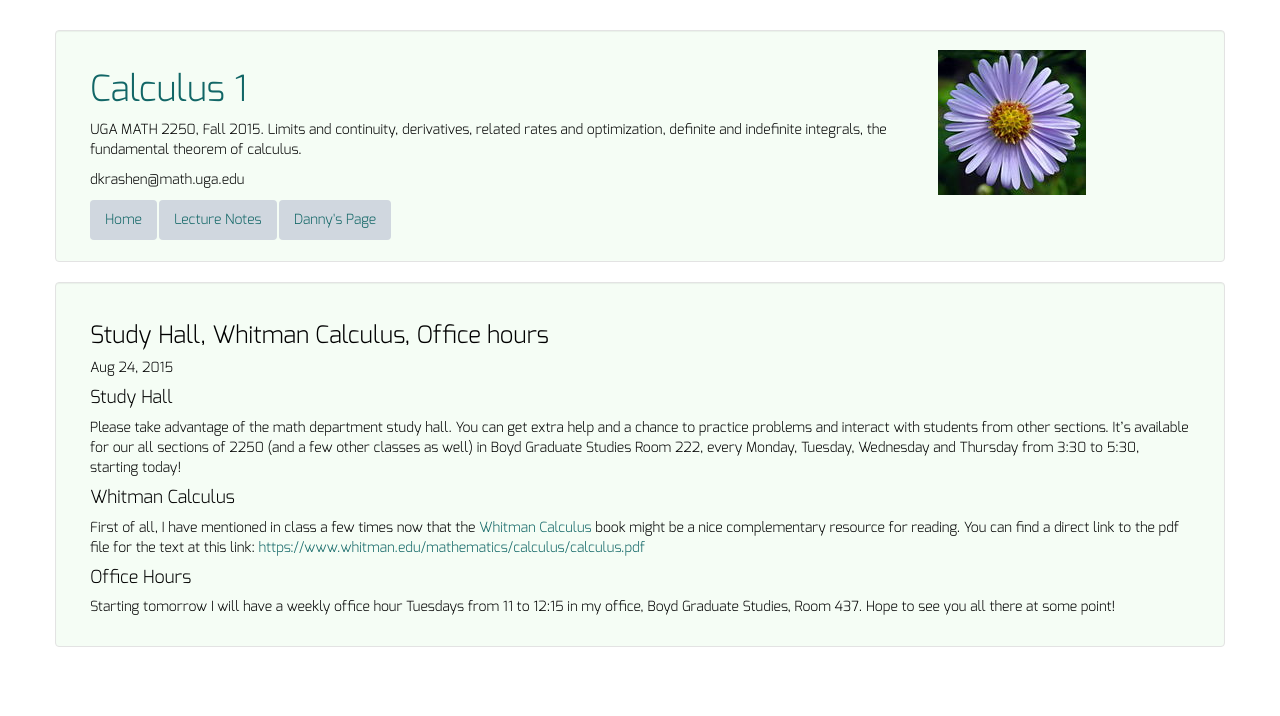
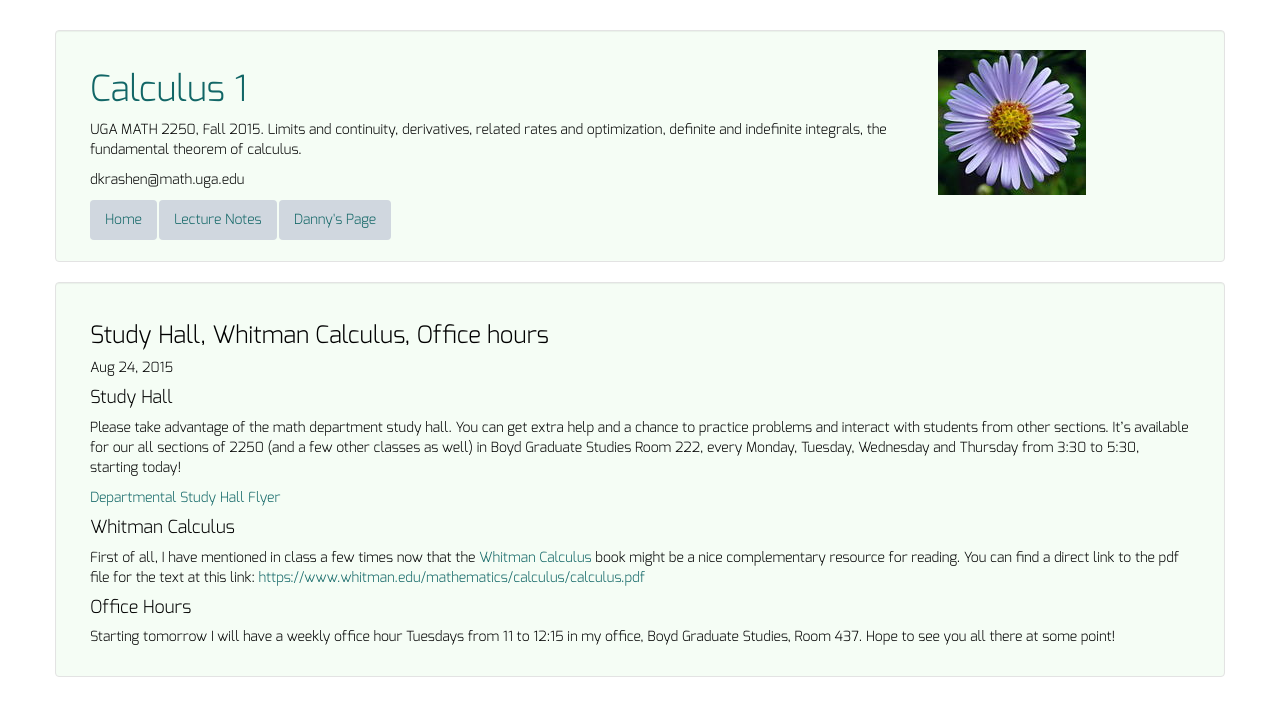
Before and after one commit to dkrashen/calc1, a Jekyll site: the page built from _posts/2015-08-24-study-hall-etc.md, in a window 1280 px wide. Shown: the top 716 px of the page. Built offline with Jekyll 4.4.1, drawn with Linux system fonts in a browser that asks for light colours.

Commit message:
add study hall flyer

```diff
--- a/_posts/2015-08-24-study-hall-etc.md
+++ b/_posts/2015-08-24-study-hall-etc.md
@@ -11,6 +11,8 @@ categories: announcements
 
 Please take advantage of the math department study hall. You can get extra help and a chance to practice problems and interact with students from other sections. It's available for our all sections of 2250 (and a few other classes as well) in Boyd Graduate Studies Room 222, every Monday, Tuesday, Wednesday and Thursday from 3:30 to 5:30, starting today!
 
+[Departmental Study Hall Flyer]({{ site.baseurl }}/studyhall.pdf)
+
 
 ####Whitman Calculus
 
```
Also changed, not shown: 1 other file.
